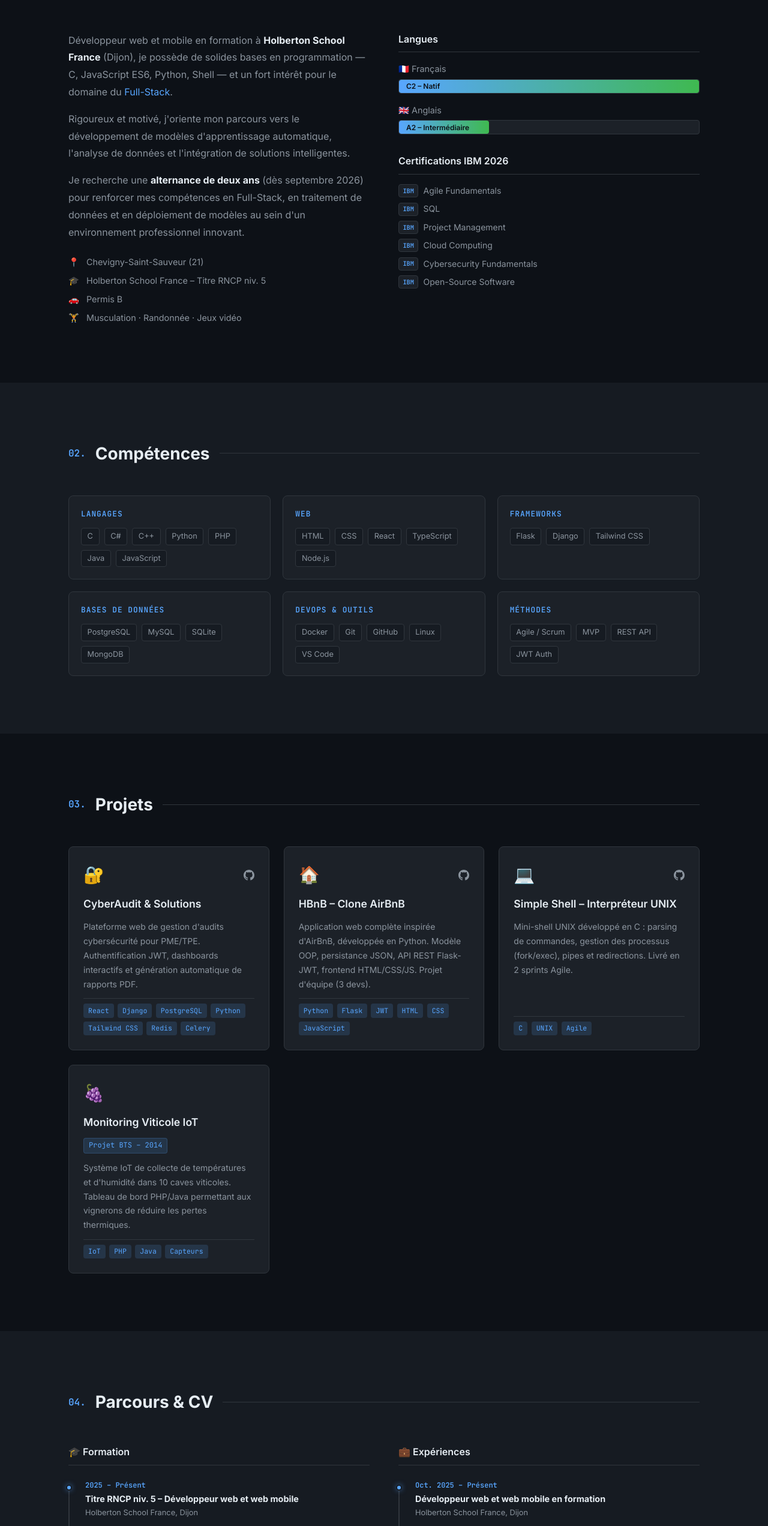
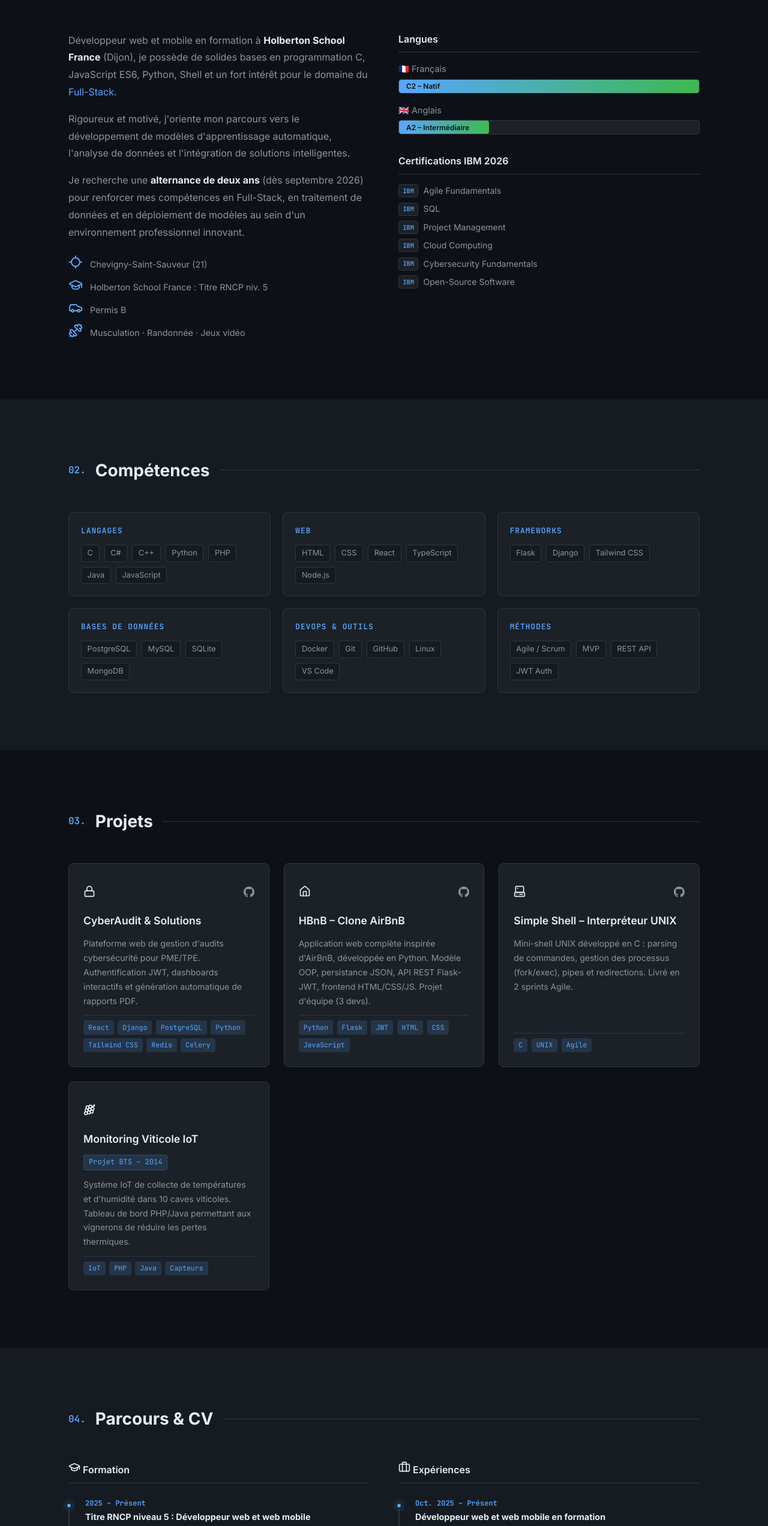
Before and after one commit to Tommy-JOUHANS/Tommy-JOUHANS, a React (Vite) app in the folder Tommy-JOUHANS.github.io/: page / in a window 1280 px wide. Shown: the part 1141-3685 px from the top of the page at 60% size. Built offline with nearby package versions, Linux system fonts and the light colour scheme.

Commit message:
copyright

```diff
--- a/Tommy-JOUHANS.github.io/package.json
+++ b/Tommy-JOUHANS.github.io/package.json
@@ -10,6 +10,7 @@
     "deploy": "npm run build && gh-pages -d dist"
   },
   "dependencies": {
+    "lucide-react": "^1.17.0",
     "react": "^18.3.1",
     "react-dom": "^18.3.1"
   },
--- a/Tommy-JOUHANS.github.io/src/App.jsx
+++ b/Tommy-JOUHANS.github.io/src/App.jsx
@@ -1,5 +1,17 @@
 import { useState, useEffect } from 'react'
 import './App.css'
+import { Lock } from 'lucide-react'
+import { Home } from 'lucide-react'
+import { Computer } from 'lucide-react'
+import { Grape } from 'lucide-react'
+import { Briefcase } from 'lucide-react'
+import { GraduationCap } from 'lucide-react'
+import { Copyright } from 'lucide-react'
+import { Download } from 'lucide-react'
+import { Locate } from 'lucide-react'
+import { Car } from 'lucide-react'
+import { Dumbbell } from 'lucide-react'
+
 
 // ─── DONNÉES ─────────────────────────────────────────────────────────────────
 
@@ -15,7 +27,7 @@ const SKILLS = {
 const PROJECTS = [
   {
     title: 'CyberAudit & Solutions',
-    emoji: '🔐',
+    emoji: <Lock size={20} />,
     description:
       'Plateforme web de gestion d\'audits cybersécurité pour PME/TPE. Authentification JWT, dashboards interactifs et génération automatique de rapports PDF.',
     stack: ['React', 'Django', 'PostgreSQL', 'Python', 'Tailwind CSS', 'Redis', 'Celery'],
@@ -24,7 +36,7 @@ const PROJECTS = [
   },
   {
     title: 'HBnB – Clone AirBnB',
-    emoji: '🏠',
+    emoji: <Home size={20} />,
     description:
       'Application web complète inspirée d\'AirBnB, développée en Python. Modèle OOP, persistance JSON, API REST Flask-JWT, frontend HTML/CSS/JS. Projet d\'équipe (3 devs).',
     stack: ['Python', 'Flask', 'JWT', 'HTML', 'CSS', 'JavaScript'],
@@ -33,7 +45,7 @@ const PROJECTS = [
   },
   {
     title: 'Simple Shell – Interpréteur UNIX',
-    emoji: '💻',
+    emoji: <Computer size={20} />,
     description:
       'Mini-shell UNIX développé en C : parsing de commandes, gestion des processus (fork/exec), pipes et redirections. Livré en 2 sprints Agile.',
     stack: ['C', 'UNIX', 'Agile'],
@@ -42,7 +54,7 @@ const PROJECTS = [
   },
   {
     title: 'Monitoring Viticole IoT',
-    emoji: '🍇',
+    emoji: <Grape size={20} />,
     description:
       'Système IoT de collecte de températures et d\'humidité dans 10 caves viticoles. Tableau de bord PHP/Java permettant aux vignerons de réduire les pertes thermiques.',
     stack: ['IoT', 'PHP', 'Java', 'Capteurs'],
@@ -197,7 +209,7 @@ function About() {
           <div className="about-text">
             <p>
               Développeur web et mobile en formation à <strong>Holberton School France</strong> (Dijon),
-              je possède de solides bases en programmation — C, JavaScript ES6, Python, Shell — et
+              je possède de solides bases en programmation  C, JavaScript ES6, Python, Shell  et
               un fort intérêt pour le domaine du <span className="accent">Full-Stack</span>.
             </p>
             <p>
@@ -213,19 +225,19 @@ function About() {
 
             <div className="about-details">
               <div className="detail-item">
-                <span className="mono accent">📍</span>
+                <span className="mono accent"><Locate /></span>
                 <span>Chevigny-Saint-Sauveur (21)</span>
               </div>
               <div className="detail-item">
-                <span className="mono accent">🎓</span>
-                <span>Holberton School France – Titre RNCP niv. 5</span>
+                <span className="mono accent"><GraduationCap /></span>
+                <span>Holberton School France : Titre RNCP niv. 5</span>
               </div>
               <div className="detail-item">
-                <span className="mono accent">🚗</span>
+                <span className="mono accent"><Car /></span>
                 <span>Permis B</span>
               </div>
               <div className="detail-item">
-                <span className="mono accent">🏋️</span>
+                <span className="mono accent"><Dumbbell /></span>
                 <span>Musculation · Randonnée · Jeux vidéo</span>
               </div>
             </div>
@@ -335,29 +347,29 @@ function Resume() {
         <SectionTitle number="04" title="Parcours & CV" />
         <div className="resume-grid">
           <div className="timeline-col">
-            <h3 className="timeline-heading">🎓 Formation</h3>
+            <h3 className="timeline-heading"><GraduationCap size={20} /> Formation</h3>
             <div className="timeline">
               <TimelineItem
                 date="2025 – Présent"
-                title="Titre RNCP niv. 5 – Développeur web et web mobile"
+                title="Titre RNCP niveau 5 : Développeur web et web mobile"
                 place="Holberton School France, Dijon"
                 accent
               />
               <TimelineItem
                 date="2012 – 2015"
-                title="BTS IRIS – Informatique et Réseaux pour l'Industrie"
+                title="BTS IRIS : Informatique et Réseaux pour l'Industrie"
                 place="Lycée Fénelon Sainte-Marie, Lons-le-Saunier"
               />
               <TimelineItem
                 date="2009 – 2012"
-                title="Bac Pro Systèmes Électroniques et Numériques"
+                title="Bac Pro SEN : Systèmes Électroniques et Numériques"
                 place="Lycée professionnel Saint-Joseph, Bourg-en-Bresse"
               />
             </div>
           </div>
 
           <div className="timeline-col">
-            <h3 className="timeline-heading">💼 Expériences</h3>
+            <h3 className="timeline-heading"><Briefcase size={20} /> Expériences</h3>
             <div className="timeline">
               <TimelineItem
                 date="Oct. 2025 – Présent"
@@ -383,7 +395,7 @@ function Resume() {
           <p>Besoin d'une version complète ?</p>
           {/* Place ton CV PDF dans /public/cv-tommy-jouhans.pdf */}
           <a href={`${import.meta.env.BASE_URL}cv-tommy-jouhans.pdf`} download className="btn btn-primary">
-            ⬇️ Télécharger mon CV (PDF)
+            <Download /> Télécharger mon CV (PDF)
           </a>
         </div>
       </div>
@@ -443,12 +455,10 @@ function Contact() {
 function Footer() {
   return (
     <footer className="footer">
-      <p className="mono">
-        &lt; Fait avec 💙 par <span className="accent">Tommy JOUHANS</span> · {new Date().getFullYear()} /&gt;
+      <p className="mono" >
+       <Copyright />  {new Date().getFullYear()} | <span className="accent">Tommy JOUHANS</span> | <span className="accent">Holberton School France</span> | <span className="accent">Dijon</span>
       </p>
-      <p className="footer-sub">
-        Holberton School France · Dijon
-      </p>
+
     </footer>
   )
 }
```
Also changed, not shown: 2 other files (tests, documents, lock files or other folders).
